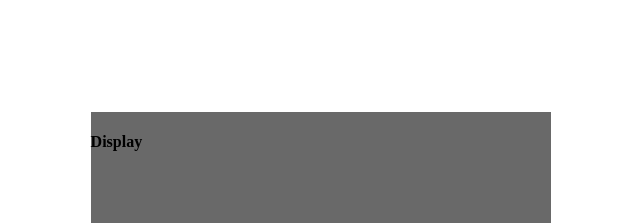
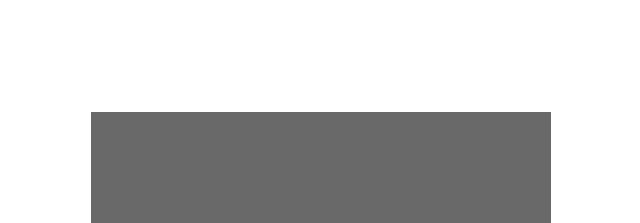
Before and after one commit to krezicoder/tdd_react_example, a React (Create React App) app: page / in a window 1280 px wide. Shown: the top 223 px of the page, without its empty margins (319-959 px from the left). Built offline with nearby package versions, Linux system fonts and the light colour scheme.

Commit message:
GREEN STATE - Display rendering Div

```diff
--- a/src/components/Display/Display.js
+++ b/src/components/Display/Display.js
@@ -3,7 +3,7 @@
 
 class Display extends Component {
   render() {
-    return <h4>Display</h4>;
+    return <div />;
   }
 }
 
```
